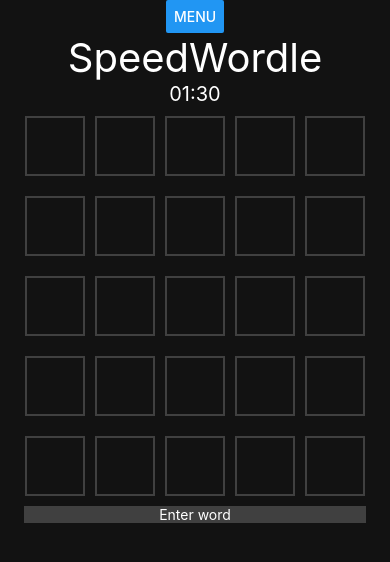
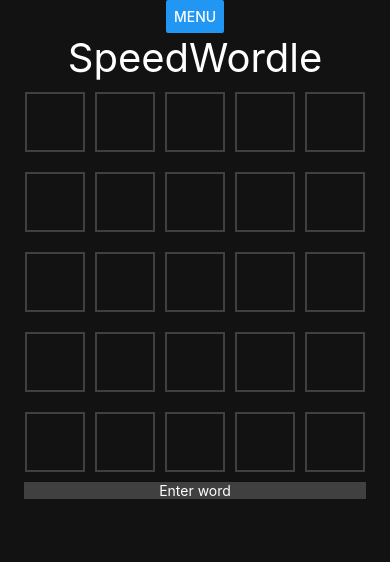
Before and after one commit to OpusC/Speed-Wordle, a React Native app: screen / in a window 390 px wide. Shown: the top 562 px of the page. Built offline with nearby package versions, Linux system fonts and the light colour scheme.

Commit message:
removed old timer

```diff
--- a/App.js
+++ b/App.js
@@ -8,50 +8,20 @@ export default function App() {
 
   const BLANKGUESSES = (["     ", "     ", "     ", "     ", "     "]);
 
-  let maxTime = 90;
-  let minutes = parseInt(maxTime / 60, 10);
-  let seconds = parseInt(maxTime % 60, 10);
 
-  minutes = minutes < 10 ? "0" + minutes : minutes;
-  seconds = seconds < 10 ? "0" + seconds : seconds;
 
 
   const [name, setName] = React.useState("");
   const [index, setIndex] = React.useState(0);
   const [guesses, setGuesses] = React.useState(BLANKGUESSES);
   const [answer, setAnswer] = React.useState(WORDS[Math.floor(Math.random() * WORDS.length)]);
-  const [clock, setClock] = React.useState(minutes + ":" + seconds);
   const [menu, setMenu] = React.useState(false);
 
-  var intervalId = null;
-
-  function startTimer() {
-    // let timer = maxTime;
-    intervalId = setInterval(function () {
-
-      minutes = parseInt(maxTime / 60, 10);
-      seconds = parseInt(maxTime % 60, 10);
 
 
-      minutes = minutes < 10 ? "0" + minutes : minutes;
-      seconds = seconds < 10 ? "0" + seconds : seconds;
-
-      setClock(minutes + ":" + seconds);
-
-      if (--maxTime < 0) {
-        alert("Time ran out! Word was " + answer);
-        resetGame();
 
 
-      }
-
-    }, 1000);
-  }
-
   function handleTextSubmit() {
-    if (index === 0) {
-      startTimer();
-    }
     //check if word is correct length
     if (name.length != 5) {
       alert("Invalid Word Length")
@@ -157,7 +127,6 @@ export default function App() {
         </View>
       </Modal>
       <Text style={styles.title}>SpeedWordle</Text>
-      <Text style={styles.timer}>{clock}</Text>
       <View style={{display: "flex", justifyContent: "stretch", flexDirection: "column", alignSelf: "center"}}>
         <BlockRow guess={guesses[0]} />
         <BlockRow guess={guesses[1]} />
```
